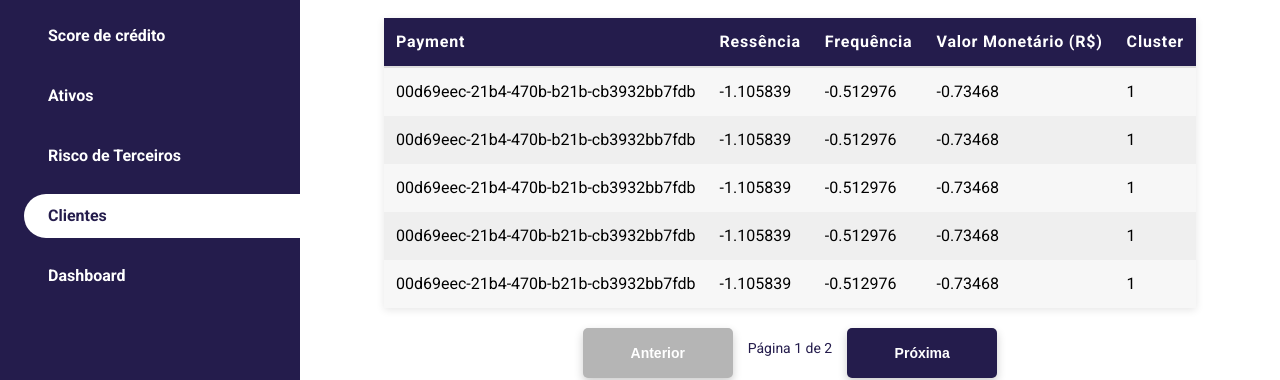
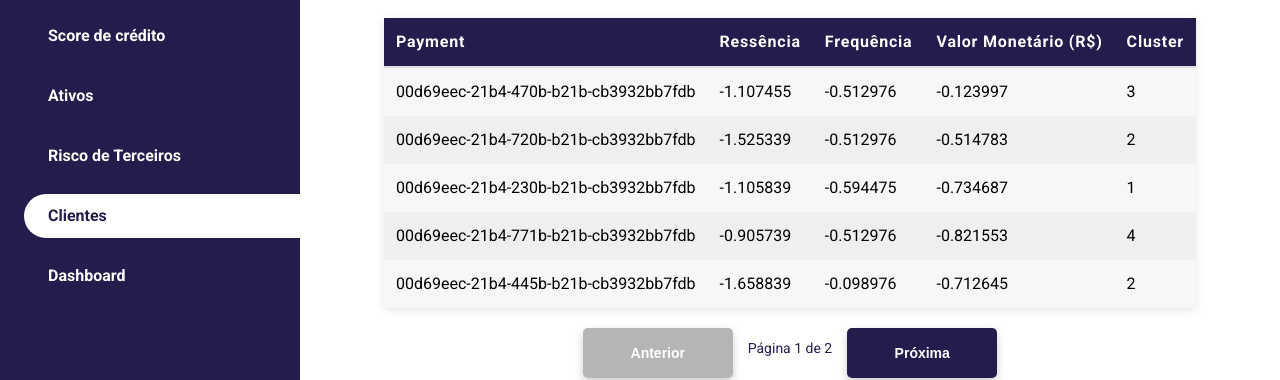
Before and after one commit to Data-Team23/SPC-Grafeno-Frontend, a Vue app: page /clients in a window 1280 px wide. Shown: the part 281-661 px from the top of the page. Built offline with nearby package versions, Linux system fonts and the light colour scheme; a web font is replaced by a local one.

Commit message:
fix: fix sorting numeric data

```diff
--- a/src/components/Table/TableComponent.vue
+++ b/src/components/Table/TableComponent.vue
@@ -1,18 +1,19 @@
 <template>
   <div>
-    <div class="filter-container">
-        <!-- <Select
+    <!-- Data filter components -->
+    <!-- <div class="filter-container">
+        <Select
           v-model="selectedColumn"
           :options="filterOptions"
           placeholder="Selecione o cluster"
         >
-        </Select> -->
-        <!-- <Input
+        </Select>
+        <Input
           placeholder="Filtrar"
           icon="fa-solid fa-magnifying-glass"
           v-model="filterQuery"
-        /> -->
-    </div>
+        />
+    </div> -->
     <table v-if="paginatedData">
       <caption>
         Dados importados
@@ -162,11 +163,19 @@ const filteredData = computed(() => {
 });
 
 const sortedData = computed(() => {
+
   if (!sortColumn.value) return filteredData.value;
 
   return filteredData.value.slice().sort((a, b) => {
-    const aValue = a[sortColumn.value].toLowerCase();
-    const bValue = b[sortColumn.value].toLowerCase();
+    let aValue = a[sortColumn.value]
+    let bValue = b[sortColumn.value]
+
+    if(typeof a[sortColumn.value] == "string") {
+      aValue = a[sortColumn.value].toString().toLowerCase();
+      bValue = b[sortColumn.value].toString().toLowerCase();
+      if (aValue < bValue) return sortDirection.value === "asc" ? -1 : 1;
+      if (aValue > bValue) return sortDirection.value === "asc" ? 1 : -1;
+    }
 
     if (aValue < bValue) return sortDirection.value === "asc" ? -1 : 1;
     if (aValue > bValue) return sortDirection.value === "asc" ? 1 : -1;
@@ -175,7 +184,6 @@ const sortedData = computed(() => {
 });
 
 const sortTable = (column) => {
-    console.log(column)
   if (sortColumn.value === column) {
     sortDirection.value = sortDirection.value === "asc" ? "desc" : "asc";
   } else {
--- a/src/views/Clients.vue
+++ b/src/views/Clients.vue
@@ -40,45 +40,45 @@ const filterOptions = ref([
 const data = ref([
   {
     'participant_id': '00d69eec-21b4-470b-b21b-cb3932bb7fdb',
+    'R': -1.107455,
+    'F': -0.512976,
+    'M': -0.123997,
+    'Cluster': 3
+  },
+  {
+    'participant_id': '00d69eec-21b4-720b-b21b-cb3932bb7fdb',
+    'R': -1.525339,
+    'F': -0.512976,
+    'M': -0.514783,
+    'Cluster': 2
+  },
+  {
+    'participant_id': '00d69eec-21b4-230b-b21b-cb3932bb7fdb',
     'R': -1.105839,
-    'F': -0.512976,
-    'M': -0.734680,
+    'F': -0.594475,
+    'M': -0.734687,
     'Cluster': 1
   },
   {
-    'participant_id': '00d69eec-21b4-470b-b21b-cb3932bb7fdb',
-    'R': -1.105839,
+    'participant_id': '00d69eec-21b4-771b-b21b-cb3932bb7fdb',
+    'R': -0.905739,
     'F': -0.512976,
-    'M': -0.734680,
-    'Cluster': 1
+    'M': -0.821553,
+    'Cluster': 4
   },
   {
-    'participant_id': '00d69eec-21b4-470b-b21b-cb3932bb7fdb',
-    'R': -1.105839,
-    'F': -0.512976,
-    'M': -0.734680,
-    'Cluster': 1
+    'participant_id': '00d69eec-21b4-445b-b21b-cb3932bb7fdb',
+    'R': -1.658839,
+    'F': -0.098976,
+    'M': -0.712645,
+    'Cluster': 2
   },
   {
-    'participant_id': '00d69eec-21b4-470b-b21b-cb3932bb7fdb',
+    'participant_id': '00d69eec-21b4-192b-b21b-cb3932bb7fdb',
     'R': -1.105839,
-    'F': -0.512976,
-    'M': -0.734680,
-    'Cluster': 1
-  },
-  {
-    'participant_id': '00d69eec-21b4-470b-b21b-cb3932bb7fdb',
-    'R': -1.105839,
-    'F': -0.512976,
-    'M': -0.734680,
-    'Cluster': 1
-  },
-  {
-    'participant_id': '00d69eec-21b4-470b-b21b-cb3932bb7fdb',
-    'R': -1.105839,
-    'F': -0.512976,
-    'M': -0.734680,
-    'Cluster': 1
+    'F': -0.232976,
+    'M': 0.265691,
+    'Cluster': 13
   }
 ]);
 const selectedCluster = ref("");
```
